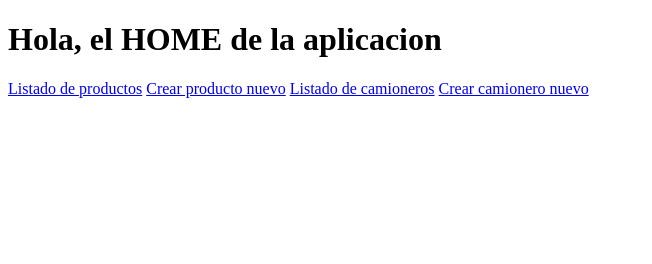
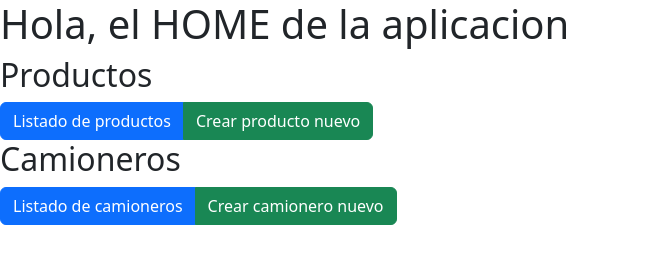
Before and after one commit to kuque84/Programacion-Web---TP---Grupo-8, a website: page frontend/views/index.html in a window 1280 px wide. Shown: the whole page, without its empty margins (0-652 px from the left). Drawn offline with nearby package versions, Linux system fonts and the light colour scheme.

Commit message:
bootstrap al index

```diff
--- a/frontend/views/index.html
+++ b/frontend/views/index.html
@@ -5,16 +5,29 @@
     <meta charset="UTF-8">
     <meta http-equiv="X-UA-Compatible" content="IE=edge">
     <meta name="viewport" content="width=device-width, initial-scale=1.0">
+    <link href="https://cdn.jsdelivr.net/npm/bootstrap@5.2.0/dist/css/bootstrap.min.css" rel="stylesheet" integrity="sha384-gH2yIJqKdNHPEq0n4Mqa/HGKIhSkIHeL5AyhkYV8i59U5AR6csBvApHHNl/vI1Bx" crossorigin="anonymous">
     <title>Home</title>
     <link rel="stylesheet" href="/css/style.css">
 </head>
 
 <body>
     <h1>Hola, el HOME de la aplicacion</h1>
-    <a href="/products" class="btn btn-info">Listado de productos</a>
-    <a href="/products/create" class="btn btn-info">Crear producto nuevo</a>
-    <a href="/camioneros" class="btn btn-info">Listado de camioneros</a>
-    <a href="/camioneros/create" class="btn btn-info">Crear camionero nuevo</a>
+    <div class="row">
+        <div class="container text-left">
+            <h2>Productos</h2>
+            <div class="btn-group" role="group" aria-label="Basic mixed styles example">
+                <a href="/products" class="btn btn-primary">Listado de productos</a>
+                <a href="/products/create" class="btn btn-success">Crear producto nuevo</a>
+            </div>
+        </div>
+        <div class="container text-left">
+            <h2>Camioneros</h2>
+            <div class="btn-group" role="group" aria-label="Basic mixed styles example">
+                <a href="/camioneros" class="btn btn-primary">Listado de camioneros</a>
+                <a href="/camioneros/create" class="btn btn-success">Crear camionero nuevo</a>
+            </div>
+        </div>
+    </div>
 </body>
 
 </html>
```
